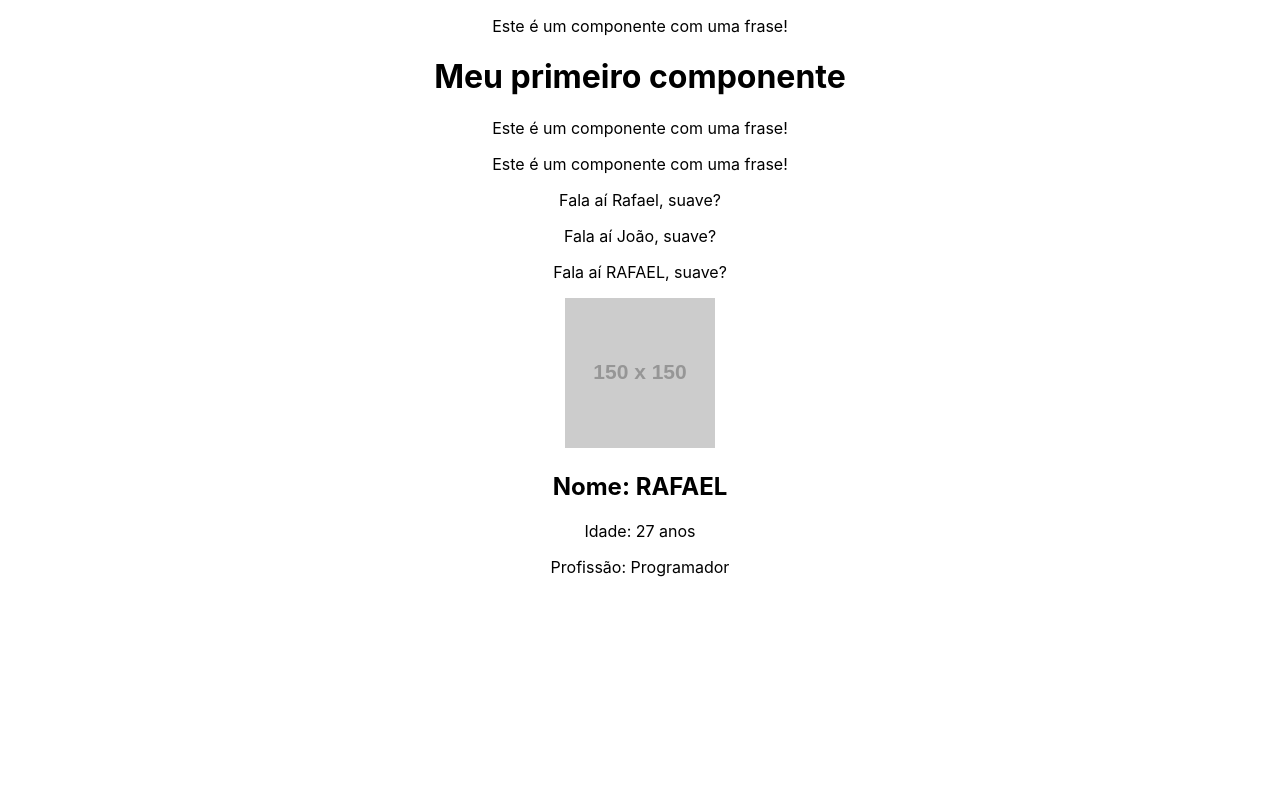
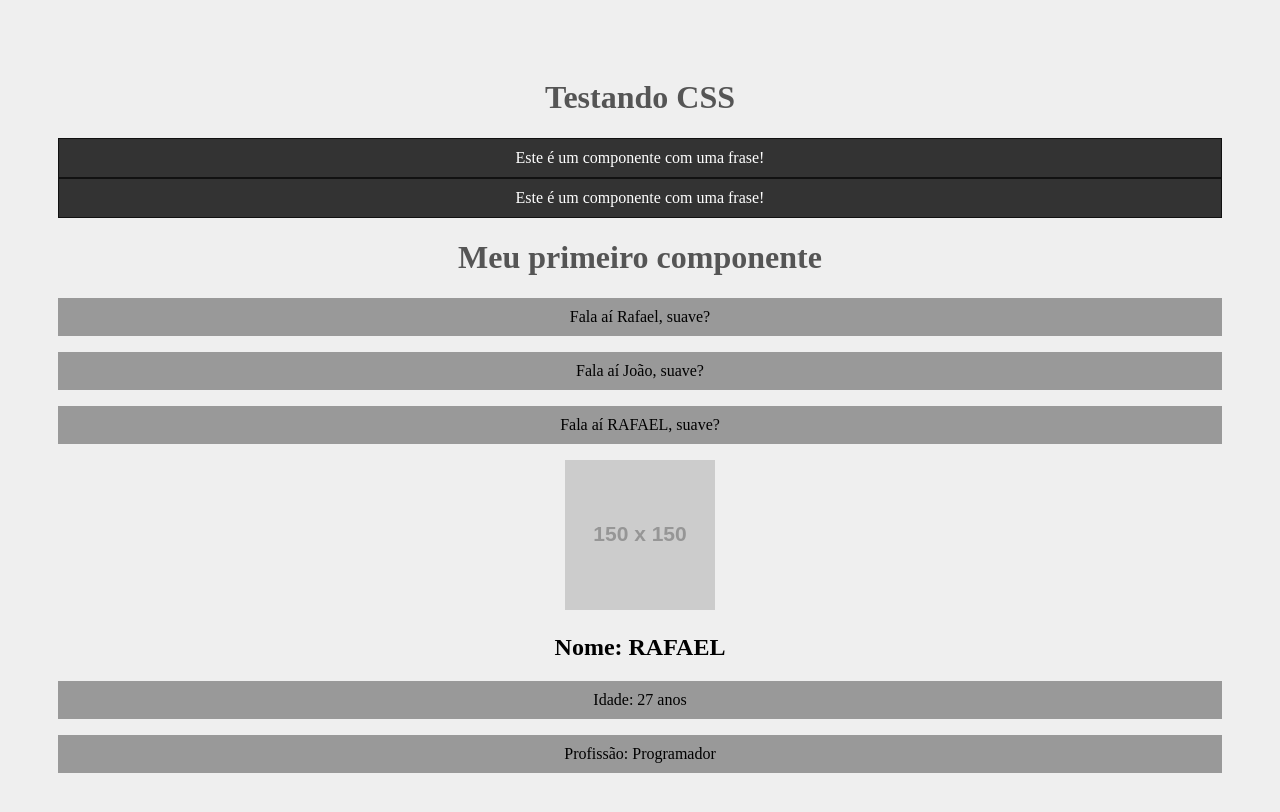
Before and after one commit to dev-rafaelcunha/ReactJs-Hora_de_Codar, a React (Create React App) app: page / in a window 1280 px wide. Shown: the top 812 px of the page. Built offline with nearby package versions, Linux system fonts and the light colour scheme.

Commit message:
Inserindo CSS no React.

```diff
--- a/src/App.js
+++ b/src/App.js
@@ -2,6 +2,7 @@
 import HelloWord from './components/HelloWord';
 import SayMyName from './components/SayMyName';
 import Pessoa from './components/Pessoa';
+import Frase from './components/Frase';
 
 function App() {
 
@@ -12,6 +13,8 @@
 
   return (
     <div className='App'>
+      <h1>Testando CSS</h1>
+      <Frase />
       <HelloWord/>
       <SayMyName nome = 'Rafael' />
       <SayMyName nome = 'João' />
--- a/src/components/Frase.js
+++ b/src/components/Frase.js
@@ -1,9 +1,11 @@
+import styles from './Frase.module.css';
+
 function Frase() {
 
     return (
 
-        <div>
-            <p>Este é um componente com uma frase!</p>
+        <div className={styles.fraseContainer}>
+            <p className={styles.fraseContent}>Este é um componente com uma frase!</p>
         </div>
     );
 }
--- /dev/null
+++ b/src/components/Frase.module.css
@@ -0,0 +1,10 @@
+.fraseContainer {
+    background-color: #333;
+    border: 1px solid #111;
+}
+
+.fraseContent {
+    color: #fff;
+    background-color: #333;
+    margin: 0;
+}
--- a/src/components/HelloWord.js
+++ b/src/components/HelloWord.js
@@ -7,8 +7,6 @@
         <div>
             <Frase/>
             <h1>Meu primeiro componente</h1>
-            <Frase/>
-            <Frase/>
         </div>
     );
 }
--- a/src/index.css
+++ b/src/index.css
@@ -1,13 +1,13 @@
 body {
-  margin: 0;
-  font-family: -apple-system, BlinkMacSystemFont, 'Segoe UI', 'Roboto', 'Oxygen',
-    'Ubuntu', 'Cantarell', 'Fira Sans', 'Droid Sans', 'Helvetica Neue',
-    sans-serif;
-  -webkit-font-smoothing: antialiased;
-  -moz-osx-font-smoothing: grayscale;
+  padding: 50px;
+  background-color: #efefef;
 }
 
-code {
-  font-family: source-code-pro, Menlo, Monaco, Consolas, 'Courier New',
-    monospace;
+h1 {
+  color: #555;
 }
+
+p {
+  background-color: #999;
+  padding: 10px;
+}
```
